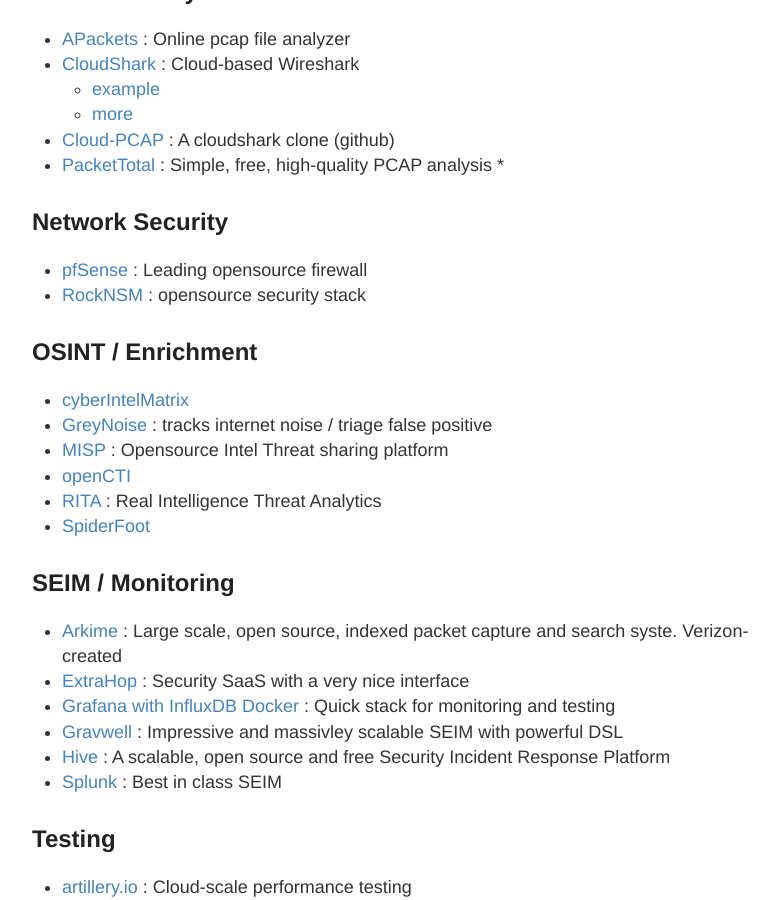
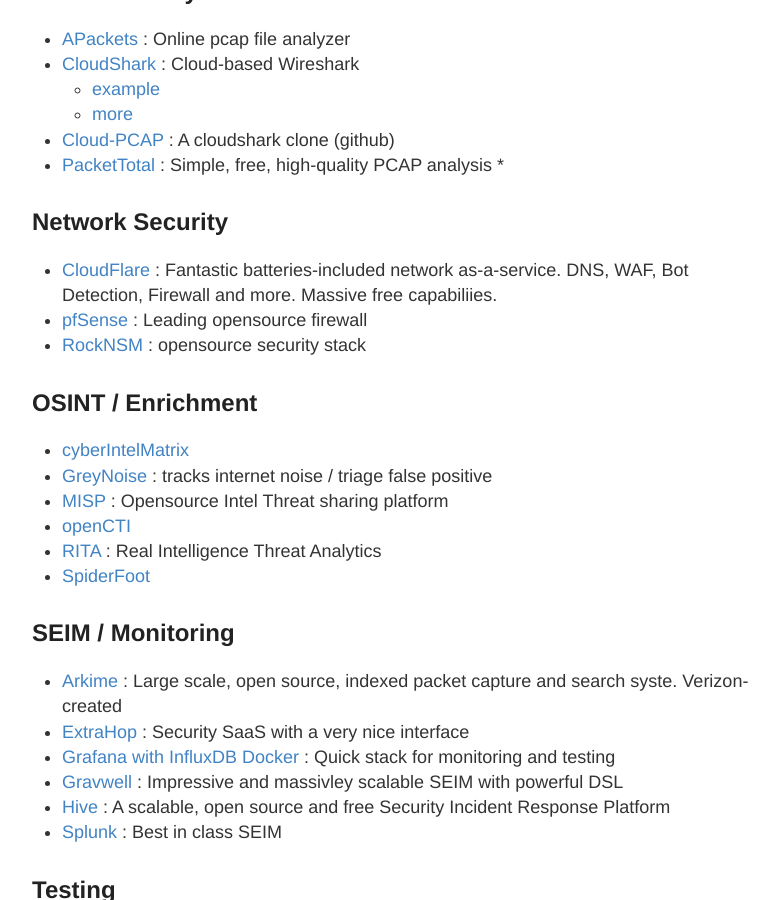
Before and after one commit to stevehenderson/stevehenderson.github.io, a Jekyll site: the page built from tools.md, in a window 1280 px wide and 900 px high, scrolled down 836 px. Shown: the whole window, without its empty margins (248-1027 px from the left). Built offline with Jekyll 4.4.1, drawn with Linux system fonts in a browser that asks for light colours; our own code applies the rules of GitHub Pages for plain Markdown files.

Commit message:
Update tools.md

```diff
--- a/tools.md
+++ b/tools.md
@@ -25,6 +25,7 @@
    * [PacketTotal](https://packettotal.com/) : Simple, free, high-quality PCAP analysis   *
 
 ## Network Security
+   * [CloudFlare](https://www.cloudflare.com/) : Fantastic batteries-included network as-a-service.  DNS, WAF, Bot Detection, Firewall and more.  Massive free capabiliies.
    * [pfSense](https://www.pfsense.org/download/) : Leading opensource firewall
    * [RockNSM](https://rocknsm.io/) : opensource security stack
 
```
